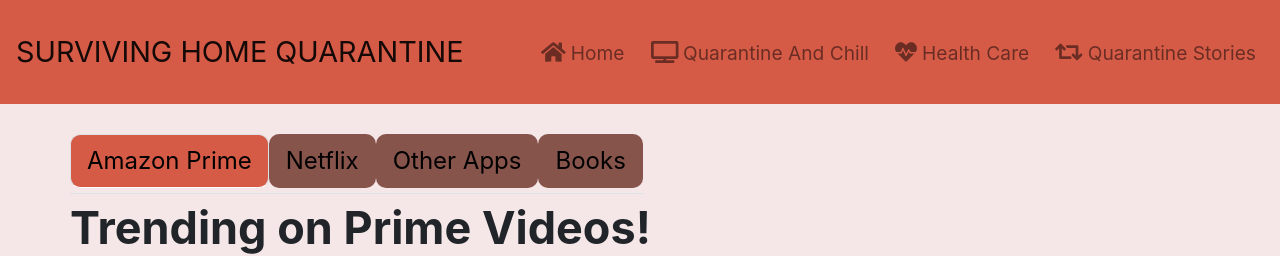
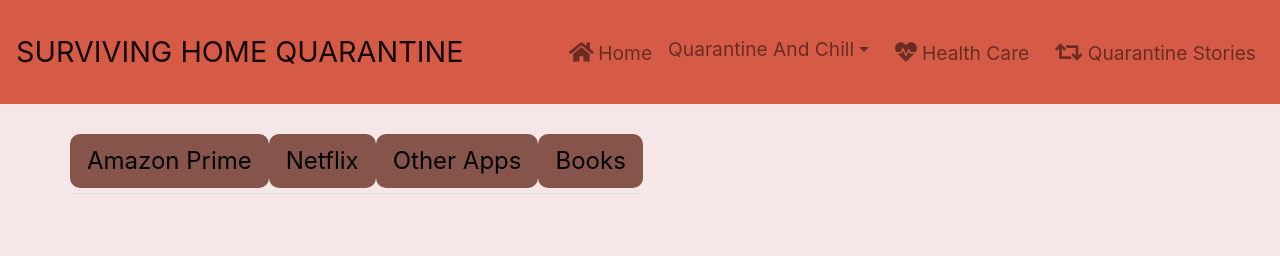
Before and after one commit to vijsharm/portal, a React (Create React App) app: page /tips in a window 1280 px wide. Shown: the top 256 px of the page. Built offline with nearby package versions, Linux system fonts and the light colour scheme.

Commit message:
sub menu in header

```diff
--- a/src/header/header.js
+++ b/src/header/header.js
@@ -7,6 +7,10 @@ import {
   Nav,
   NavItem,
   NavLink,
+  UncontrolledDropdown,
+  DropdownToggle,
+  DropdownMenu,
+  DropdownItem
 } from 'reactstrap';
 import './header.scss'
 import {Link} from 'react-router-dom';
@@ -15,16 +19,28 @@ import { faHome, faHeartbeat, faTv, faRetweet } from '@fortawesome/free-solid-sv
 
 const links = [
   { href: '/home', text: 'Home', icon : faHome },
-  { href: '/tips', text: 'Quarantine And Chill', icon: faTv },
+  { href: '/tips', text: 'Quarantine And Chill', icon: faTv, dropdown: true, options: ['Prime Videos', 'Netflix', 'Other Apps', 'Books'] },
   { href: '/healthcare', text: 'Health Care', icon: faHeartbeat },
   { href: '/blog', text: 'Quarantine Stories', icon: faRetweet }
 ];
 
-const createNavItem = ({ href, text, className, icon }) => (
-  <NavItem>
+const createNavItem = ({ href, text, className, icon, dropdown, options }) => {
+  return (!dropdown ? <NavItem>
     <NavLink tag={Link} to={href} className={className}><FontAwesomeIcon style={{ fontSize: "22px", marginLeft: "10px", marginRight: "5px", marginTop: "6px"}} icon={icon} />{text}</NavLink>
-  </NavItem>
-);
+  </NavItem> :
+    <UncontrolledDropdown nav inNavbar>
+      <DropdownToggle nav caret>
+        {text}
+      </DropdownToggle>
+      <DropdownMenu right>
+        {options.map(option => {return (
+          <DropdownItem>
+            <NavLink tag={Link} to={href + "?tab=" + option} className={className}>{option}</NavLink>
+          </DropdownItem>
+        )})}
+      </DropdownMenu>
+    </UncontrolledDropdown>)
+};
 
 export default class Header extends Component {
   constructor(props) {
--- a/src/header/header.scss
+++ b/src/header/header.scss
@@ -6,3 +6,22 @@
 .brand-name{
   font-size: 1.8rem !important;
 }
+
+.dropdown-menu.show {
+  background-color: antiquewhite !important;
+  width: 100px;
+}
+
+@media (max-width: 576px) {
+  .brand-name {
+    width: 70%;
+  }
+  .navbar-brand{
+    width: 70% !important;
+    overflow: hidden;
+  }
+
+  .navbar-collapse.show {
+    background-color: antiquewhite;
+  }
+}
--- a/src/tips/tips.js
+++ b/src/tips/tips.js
@@ -1,23 +1,33 @@
-import React from 'react';
+import React, {useState, useEffect} from 'react';
 import './tips.scss';
 import Entertainment from '../common/entertainment/entertainment';
 import { Tabs, Tab } from 'react-bootstrap';
+import { withRouter } from 'react-router-dom';
 
-const Tips = () =>{
+const Tips = (props) =>{
+    const [activeKey, setActiveKey] = useState('prime');
+
+    useEffect(() => {
+        const params = new URLSearchParams(props.location.search);
+        const tab = params.get('tab');
+        if (tab) {
+            setActiveKey(tab);
+        }
+    })
     return (
         <div className="mt-30 tips">
             <div className="row">
-            <Tabs defaultActiveKey="prime" id="uncontrolled-tab-example">
-                <Tab eventKey="prime" title="Amazon Prime">
+            <Tabs defaultActiveKey="Prime Videos" onSelect={k => setActiveKey(k)} activeKey={activeKey}>
+                <Tab eventKey='Prime Videos' title="Amazon Prime">
                     <Entertainment heading="Prime Videos" />
                 </Tab>
-                <Tab eventKey="netflix" title="Netflix">
+                <Tab eventKey="Netflix" title="Netflix">
                     <Entertainment heading="Netflix" />
                 </Tab>
-                <Tab eventKey="others" title="Other Apps">
+                <Tab eventKey="Other Apps" title="Other Apps">
                     <Entertainment heading="Other Apps" />
                 </Tab>
-                <Tab eventKey="books" title="Books">
+                <Tab eventKey="Books" title="Books">
                     <Entertainment heading="Books" />
                 </Tab>
             </Tabs>
@@ -26,4 +36,4 @@ const Tips = () =>{
     )
 }
 
-export default Tips;
+export default withRouter(Tips);
```
